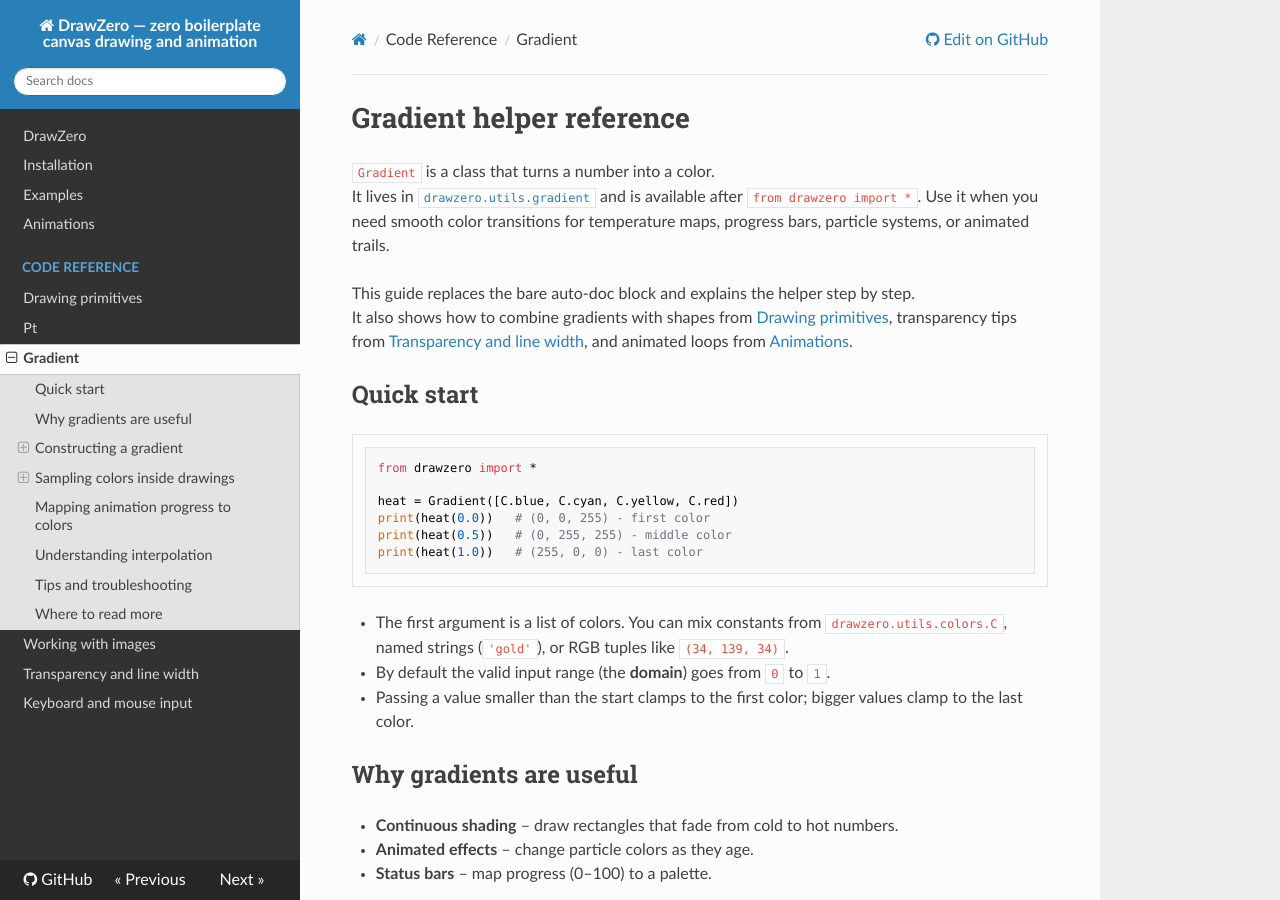
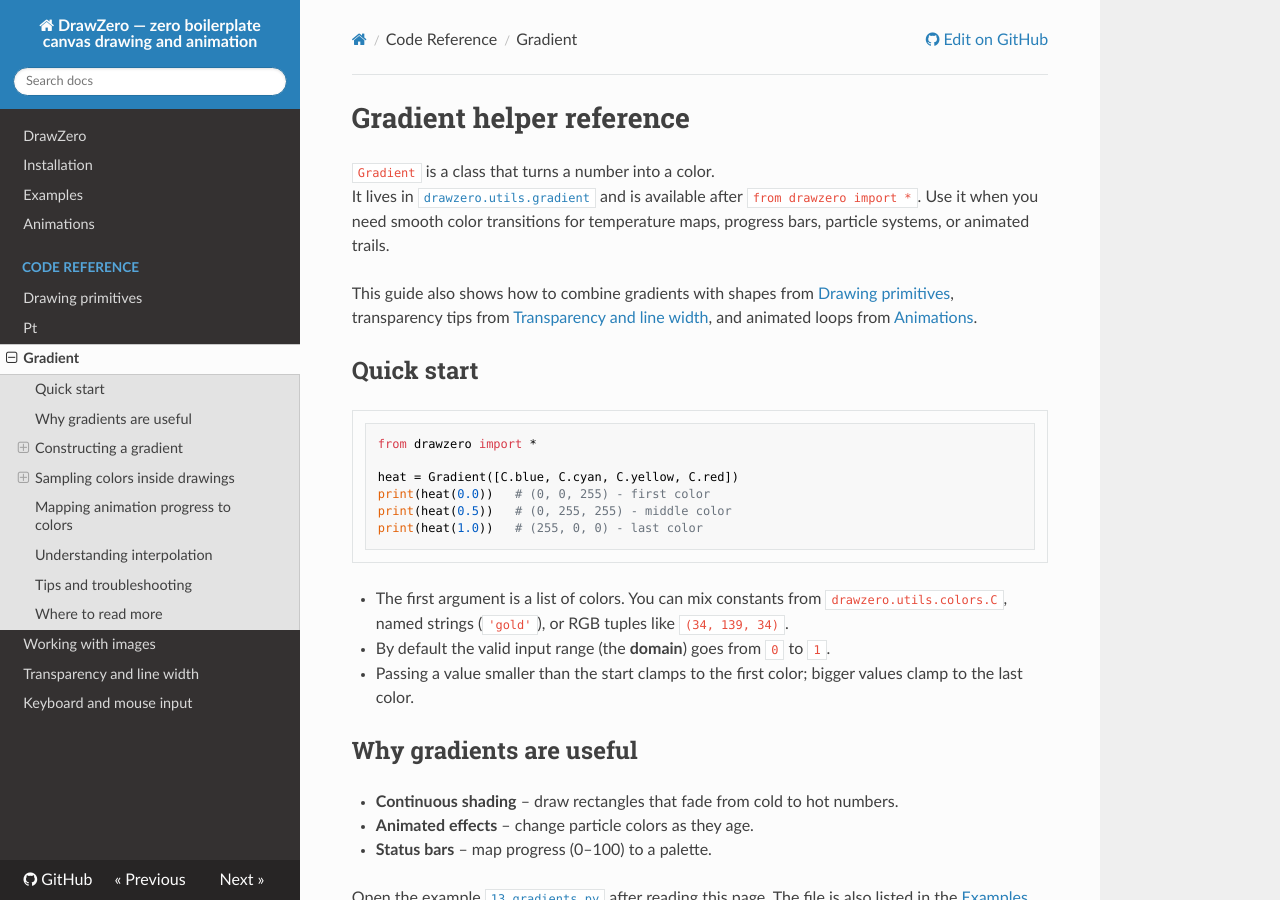
Before and after one commit to ShashkovS/drawzero, an MkDocs documentation site: the page built from docs/gradient.md, in a window 1280 px wide and 900 px high. Built offline with MkDocs 1.6.1, drawn with Linux system fonts in a browser that asks for light colours; nearby versions of some CDN libraries.

Commit message:
feat: docs updates

```diff
--- a/docs/gradient.md
+++ b/docs/gradient.md
@@ -4,8 +4,7 @@
 It lives in [`drawzero.utils.gradient`](../src/drawzero/utils/gradient.py) and is available after `from drawzero import *`.
 Use it when you need smooth color transitions for temperature maps, progress bars, particle systems, or animated trails.
 
-This guide replaces the bare auto-doc block and explains the helper step by step.
-It also shows how to combine gradients with shapes from [Drawing primitives](primitives.md), transparency tips from
+This guide also shows how to combine gradients with shapes from [Drawing primitives](primitives.md), transparency tips from
 [Transparency and line width](transparency_and_line_width.md), and animated loops from [Animations](animation.md).
 
 ## Quick start
--- a/pyproject.toml
+++ b/pyproject.toml
@@ -42,7 +42,6 @@ Homepage = "https://github.com/ShashkovS/drawzero"
 [project.optional-dependencies]
 dev = [
     "setuptools",
-    "mkdocs",
     "mkdocs-material",
     "pymdown-extensions",
     "mkdocstrings-python",
```
Also changed, not shown: docs/architecture.md (+1 -1 lines), docs/pt.md (+1 -1 lines).
